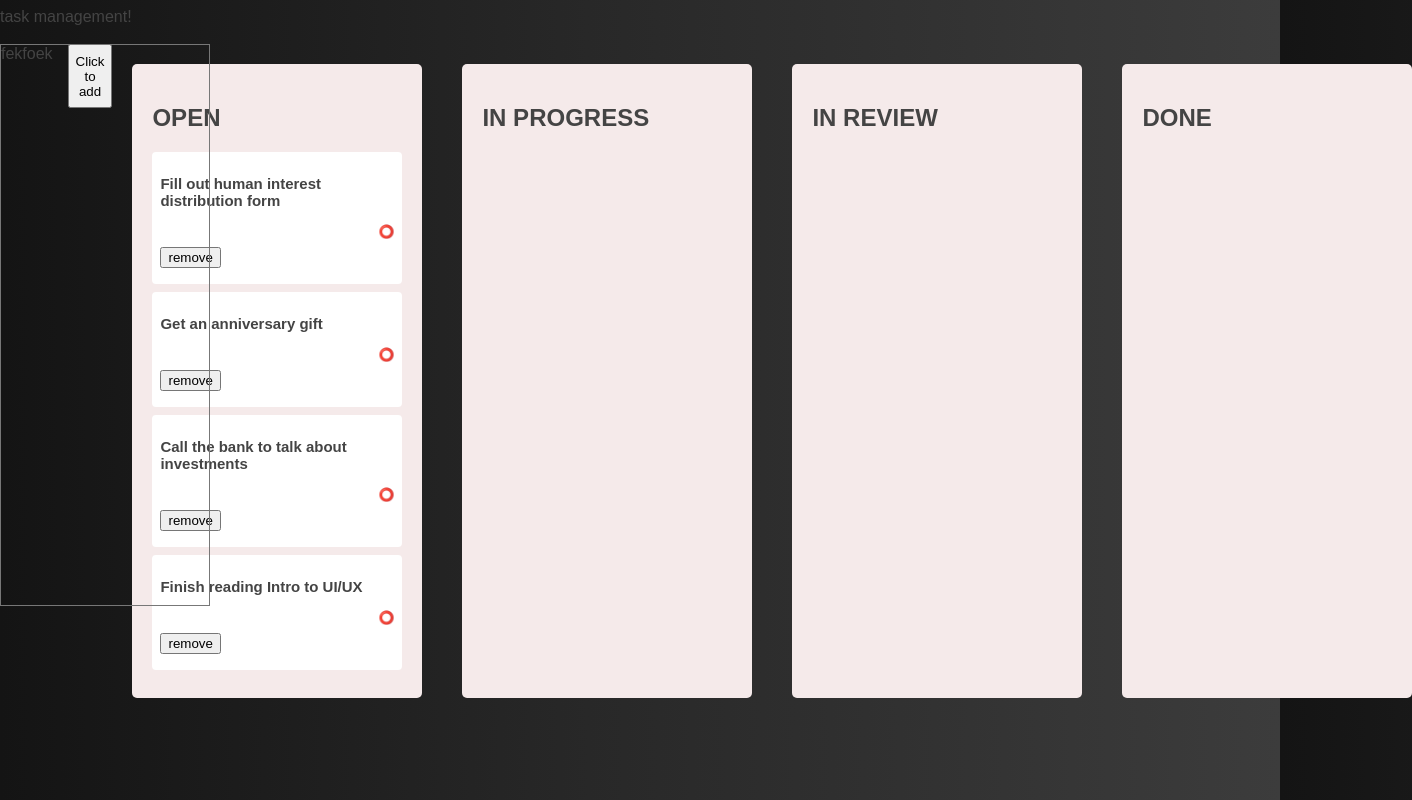
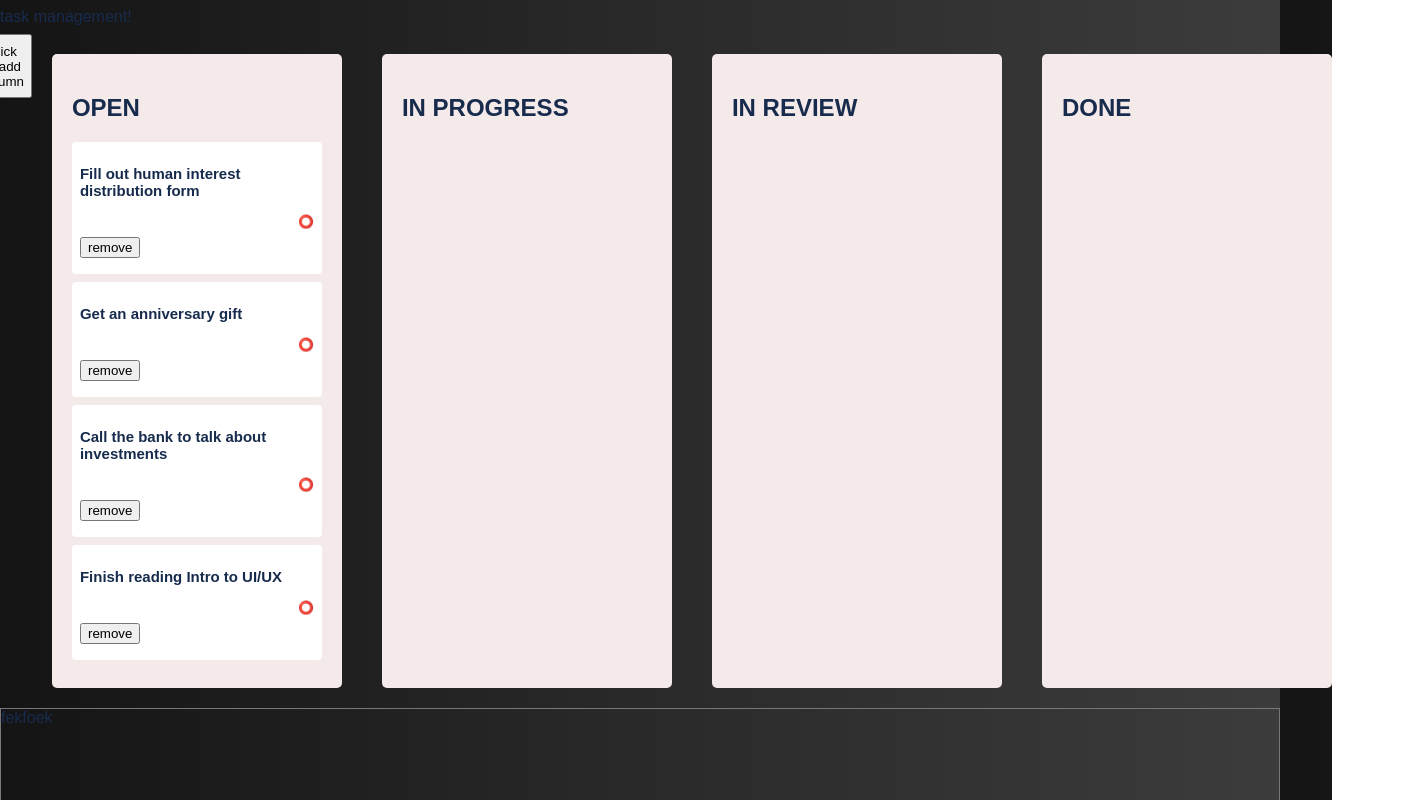
Before and after one commit to sajadsarlaki/task_management, a React (Create React App) app: page / in a window 1280 px wide. Shown: the top 800 px of the page, 1412 px wide, since content can reach past the window. Built offline with nearby package versions, Linux system fonts and the light colour scheme.

Commit message:
1-Adding new column(category)implemented. 2-drag and drom from any task from/to any category implemented.

```diff
--- a/src/App.scss
+++ b/src/App.scss
@@ -30,14 +30,16 @@ p {
 
 #root{
   background: $linear-bg;
-    display: grid;
-    grid-gap: 10px;
-    grid-template-columns: 1fr 4fr 1fr;
-    grid-template-areas:
-    "header header header"
-    "sidebar content content"
-    "sidebar  ......  .......";
-    color: #444;
+    //display: grid;
+    //grid-gap: 10px;
+    //grid-template-columns: 1fr 4fr 1fr;
+    //grid-template-areas:
+    //"header header header"
+    //"sidebar content content"
+    //"sidebar  ......  .......";
+    //color: #444;
+  display: flex;
+  flex-direction: column;
 }
 .header{
   grid-area: header;
--- a/src/components/container/Container.js
+++ b/src/components/container/Container.js
@@ -4,7 +4,10 @@ import DropWrapper from "../dropWrapper/DropWrapper";
 import Column from "../column/Column";
 import {data, statuses} from '../../data/dataset'
 const Container = () => {
+
     const [items, setItems] = useState(data);
+    const [itemsColumn, setItemsColumn] = useState(statuses);
+
     const updateItem = (updatedItem) => {
         let index;
         for (let i = 0; i<items.length;i++){
@@ -20,11 +23,8 @@ const Container = () => {
         })
 
     }
-
-
-
     const onDrop = (item, monitor, status) => {
-        const mapping = statuses.find(si => si.status === status);
+        const mapping = itemsColumn.find(si => si.status === status);
         setItems(prevState => {
             const newItems = prevState
                 .filter(i => i.id !== item.id)
@@ -63,22 +63,35 @@ const Container = () => {
             content: "Finish reading Intro to UI/UX"
         }
         setItems([...items,newTask])
-        console.log('last id ',lastId)
-        console.log(items)
     }
+
+    const addItemsColumn = () => {
+        const newCol ={
+            status: "don",
+            icon: "✅",
+            color: "#3981DE"
+        }
+        setItemsColumn(prevState => [...prevState.concat(newCol)])
+        console.log(itemsColumn)
+    }
+
     return(
         <div className="content">
             <button className={'content__add-btn'} onClick={addNewItem}>
                 Click to add
             </button>
-            {statuses.map(s=>{
+
+            <button className={'content__add-btn'} onClick={addItemsColumn}>
+                Click to add column
+            </button>
+            {itemsColumn.map(col=>{
                 return(
-                    <div key={s.status } className={'col-wrapper'}>
-                        <h2 className={'col-wrapper__header'}>{s.status.toUpperCase()}</h2>
-                        <DropWrapper onDrop={onDrop} status={s.status}>
+                    <div key={col.status } className={'col-wrapper'}>
+                        <h2 className={'col-wrapper__header'}>{col.status.toUpperCase()}</h2>
+                        <DropWrapper onDrop={onDrop} status={col.status}>
                             <Column>
-                                {items.filter(i => i.status === s.status)
-                                    .map((i,idx)=> <Task key={i.id} item={i} index={idx} moveItem={moveItem} status={s.status} removeItem={removeItem} updateItem={updateItem}/>
+                                {items.filter(i => i.status === col.status)
+                                    .map((i,idx)=> <Task key={i.id} item={i} index={idx} moveItem={moveItem} status={col.status} removeItem={removeItem} updateItem={updateItem}/>
                                     )}
                             </Column>
                         </DropWrapper>
--- a/src/components/dropWrapper/DropWrapper.js
+++ b/src/components/dropWrapper/DropWrapper.js
@@ -10,7 +10,8 @@ const DropWrapper = ({ onDrop, children, status }) => {
         canDrop: (item, monitor) => {
             const itemIndex = statuses.findIndex(si => si.status === item.status);
             const statusIndex = statuses.findIndex(si => si.status === status);
-            return [itemIndex + 1, itemIndex - 1, itemIndex].includes(statusIndex);
+            // return [itemIndex + 1, itemIndex - 1, itemIndex].includes(statusIndex);
+            return true;
         },
         drop: (item, monitor) => {
             onDrop(item, monitor, status);
```
